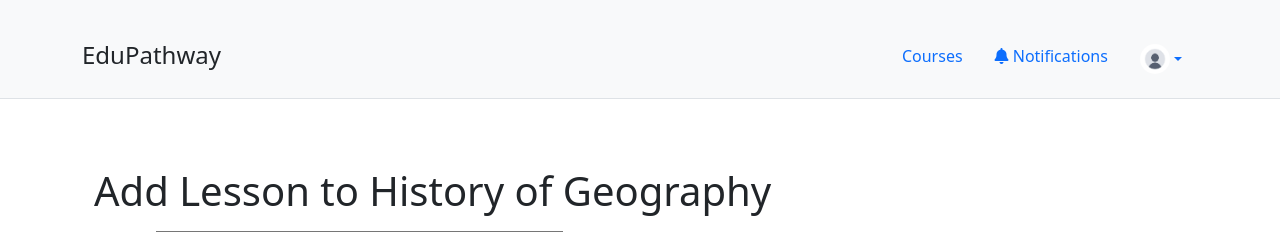
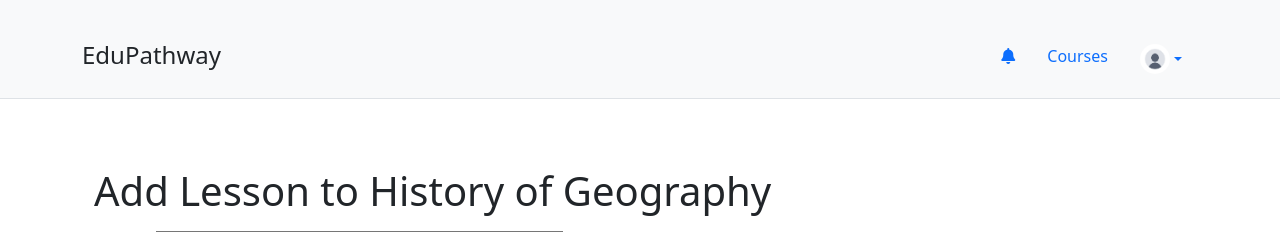
Before and after one commit to Code021-raelle/eduPathway, a Django app: page /course/8/add_lesson/ in a window 1280 px wide. Shown: the top 232 px of the page. Run offline with Django 4.2, Linux system fonts and the light colour scheme; a user stored in the database is signed in; data comes from the database, SQL or seed files in the repository; some libraries are stand-ins or nearby versions.

Commit message:
added notification icon

```diff
--- a/templates/base.html
+++ b/templates/base.html
@@ -22,11 +22,10 @@
             <h1 class="h4"><a href="{% url 'course_list' %}" class="text-decoration-none text-dark">EduPathway</a></h1>
             <nav>
                 <ul class="nav">
-                    <li class="nav-item"><a href="{% url 'course_list' %}" class="nav-link">Courses</a></li>
                     {% if request.user.is_authenticated %}
                         <li class="nav-item">
                             <a href="{% url 'view_notifications' %}" class="nav-link position-relative">
-                                <i class="fa fa-bell"></i> Notifications
+                                <i class="fa fa-bell"></i>
                                 {% if unread_count > 0 %}
                                     <span class="position-absolute top-0 start-100 translate-middle badge rounded-pill bg-danger">
                                         {{ unread_count }}
@@ -35,6 +34,8 @@
                                 {% endif %}
                             </a>
                         </li>
+
+                        <li class="nav-item"><a href="{% url 'course_list' %}" class="nav-link">Courses</a></li>
 
                         <!-- User Profile Dropdown -->
                         <li class="nav-item dropdown">
```
